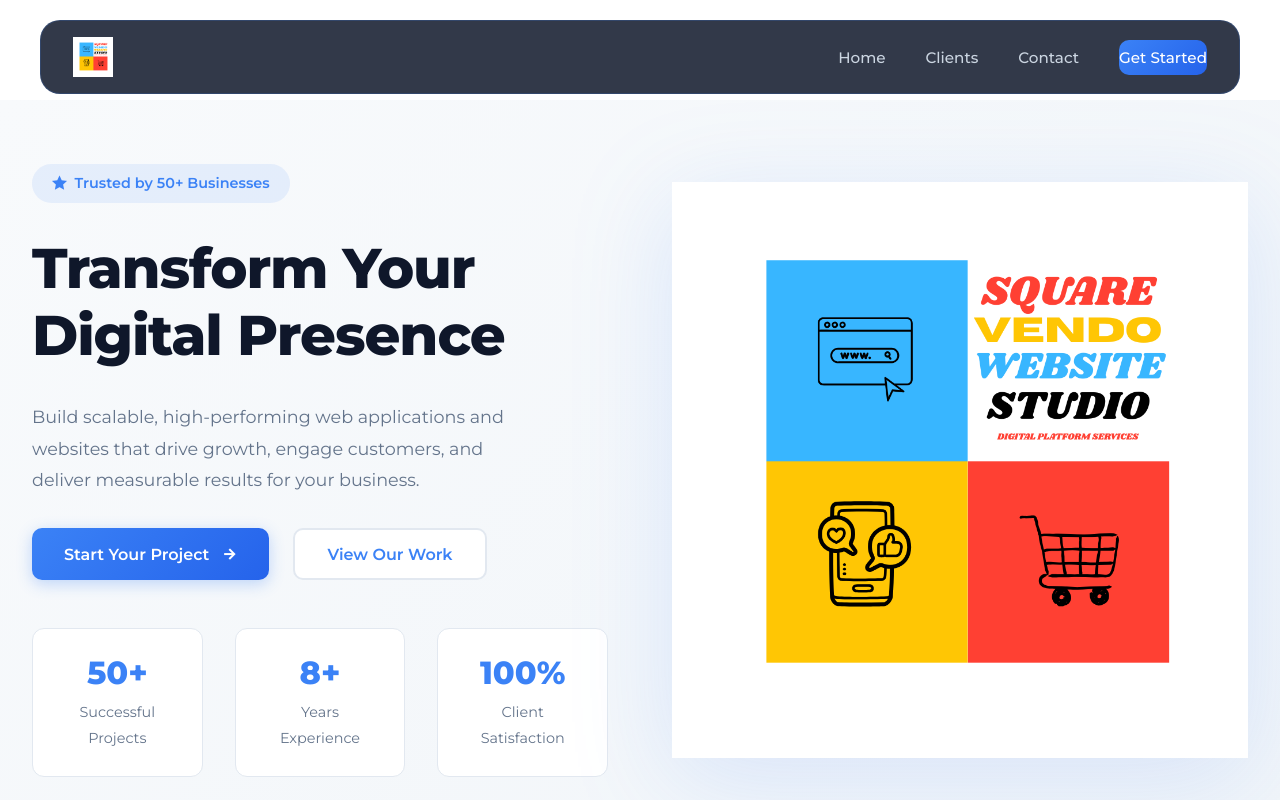
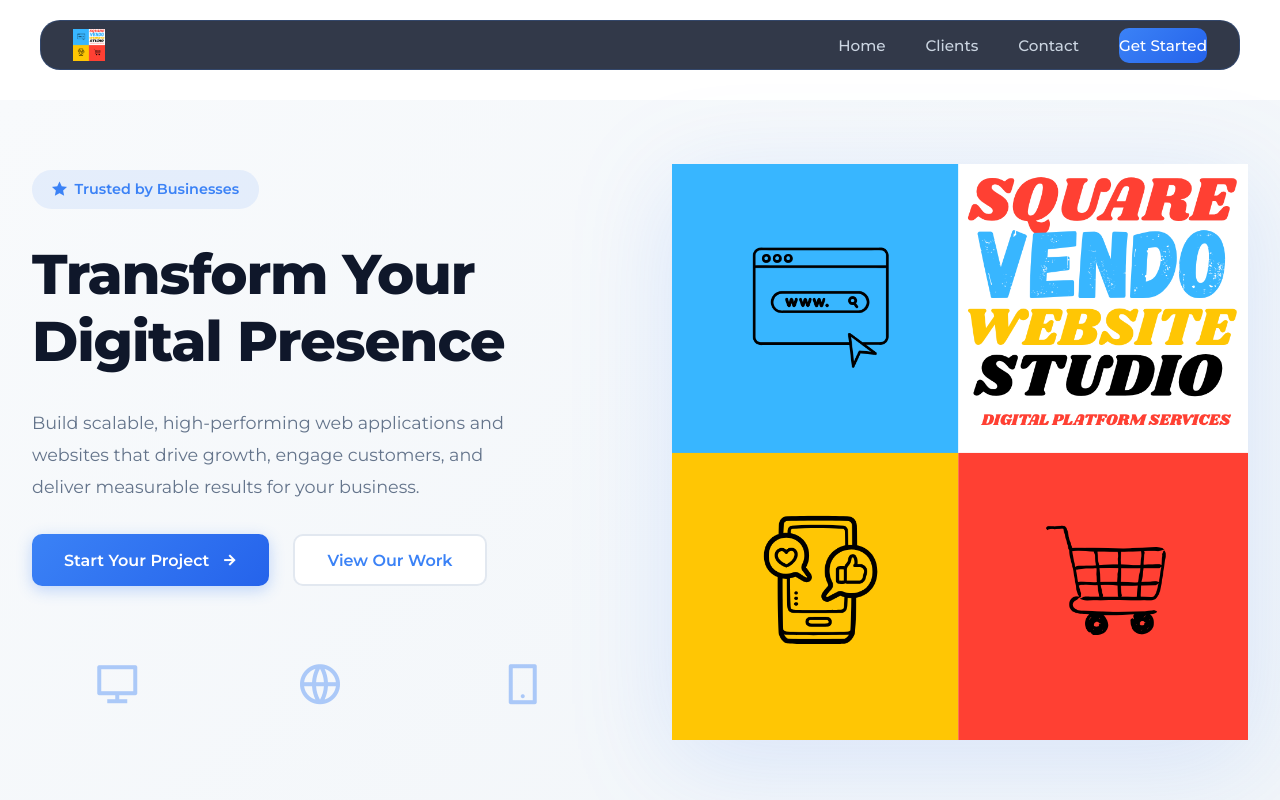
Before and after one commit to liam34/Squarevendo_Portfolio, an Astro site: page / in a window 1280 px wide. Shown: the top 800 px of the page. Built offline with nearby package versions, Linux system fonts and the light colour scheme; Astro itself is replaced by a stand-in of ours.

Commit message:
Apply Changes

```diff
--- a/src/components/Footer.astro
+++ b/src/components/Footer.astro
@@ -7,7 +7,7 @@
     <div class="footer-grid">
       <div class="footer-brand">
         <a href="/" class="footer-logo">
-          <img src="/1.png" alt="Squarevendo Logo" />
+          <img src="/OfficialSQLogo.png" alt="Squarevendo Logo" />
         </a>
         <p>Transform your digital presence with innovative web and app solutions designed for modern businesses.</p>
         <div class="footer-socials">
--- a/src/components/Hero.astro
+++ b/src/components/Hero.astro
@@ -6,7 +6,7 @@
   <div class="hero-content">
     <div class="hero-text">
       <span class="hero-badge">
-        <i class="ri-star-fill"></i> Trusted by 50+ Businesses
+        <i class="ri-star-fill"></i> Trusted by Businesses
       </span>
       <h1>Transform Your Digital Presence</h1>
       <p>
@@ -24,21 +24,18 @@
       </div>
       <div class="hero-stats">
         <div class="stat">
-          <h3>50+</h3>
-          <p>Successful Projects</p>
+          <i class="ri-computer-line"></i>
         </div>
         <div class="stat">
-          <h3>8+</h3>
-          <p>Years Experience</p>
+          <i class="ri-global-line"></i>
         </div>
         <div class="stat">
-          <h3>100%</h3>
-          <p>Client Satisfaction</p>
+          <i class="ri-smartphone-line"></i>
         </div>
       </div>
     </div>
     <div class="hero-visual">
-      <img src="/FOR_X_SQLOGO4.1PX.png" alt="Web Studio" class="hero-image" />
+      <img src="/OfficialSQLogo.png" alt="Web Studio" class="hero-image" />
     </div>
   </div>
 </header>
@@ -152,23 +149,24 @@
 
   .stat {
     padding: 1.5rem;
-    background: white;
+    background: transparent;
     border-radius: 12px;
-    border: 1px solid #e2e8f0;
+    border: none;
     text-align: center;
+    display: flex;
+    align-items: center;
+    justify-content: center;
   }
 
-  .stat h3 {
-    font-size: 2rem;
-    font-weight: 800;
-    color: #3b82f6;
-    margin: 0 0 0.5rem 0;
+  .stat i {
+    font-size: 3rem;
+    color: rgba(59, 130, 246, 0.4);
+    transition: all 0.3s ease;
   }
 
-  .stat p {
-    font-size: 0.9rem;
-    color: #64748b;
-    margin: 0;
+  .stat:hover i {
+    color: rgba(59, 130, 246, 0.7);
+    transform: scale(1.1);
   }
 
   .hero-visual {
--- a/src/components/Loading.astro
+++ b/src/components/Loading.astro
@@ -7,7 +7,7 @@
     <div class="logo-loader">
       <video class="loader-logo" autoplay loop muted>
         <source src="/logo_loader_animation.mp4" type="video/mp4" />
-        <img src="/SQLOGO2.2px.png" alt="Squarevendo Loading" />
+        <img src="/OfficialSQLogo.png" alt="Squarevendo Loading" />
       </video>
       <div class="loading-bar-container">
         <div class="loading-bar-wrapper">
--- a/src/components/Navigation.astro
+++ b/src/components/Navigation.astro
@@ -34,7 +34,7 @@
   <div class="nav-container">
     <div class="nav-brand">
       <a href="/">
-        <img src="/1.png" alt="Squarevendo Logo" class="logo" />
+        <img src="/OfficialSQLogo.png" alt="Squarevendo Logo" class="logo" />
       </a>
     </div>
     <div class="nav-menu-btn" id="menu-btn">
@@ -65,7 +65,7 @@
   }
 
   .nav-container {
-    padding: 1rem 2rem;
+    padding: 0.5rem 2rem;
     display: flex;
     justify-content: space-between;
     align-items: center;
@@ -78,7 +78,7 @@
   }
 
   .logo {
-    height: 40px;
+    height: 32px;
     width: auto;
     display: block;
   }
--- a/src/pages/art-studio/index.astro
+++ b/src/pages/art-studio/index.astro
@@ -7,8 +7,8 @@
 		<div style="display: flex; justify-content: space-between; align-items: center; max-width: 1200px; margin: 0 auto; padding: 0 2rem;">
 			<div class="nav__logo">
 				<a href="#">
-					<img src="/logo-white.png" alt="logo" class="logo-white" style="max-width: 80px; height: auto;" />
-					<img src="/logo-dark.png" alt="logo" class="logo-dark" style="max-width: 80px; height: auto;" />
+					<img src="/OfficialSQLogo.png" alt="logo" class="logo-white" style="max-width: 80px; height: auto;" />
+					<img src="/OfficialSQLogo.png" alt="logo" class="logo-dark" style="max-width: 80px; height: auto;" />
 				</a>
 			</div>
 			<div class="nav__menu__btn" id="menu-btn" style="display: none; font-size: 1.5rem; cursor: pointer;">
```
Also changed, not shown: images/1.png (deleted), images/2.png (deleted), images/OfficialSQLogo.png (added), public/1.png (deleted), public/OfficialSQLogo.png (added), 1 other file.
